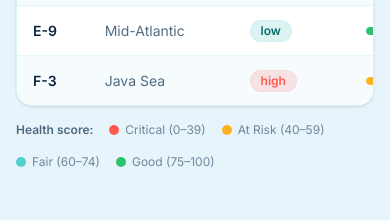
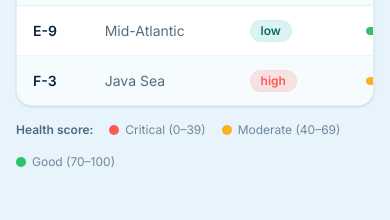
Before and after one commit to dronadri2007/Deepsea-Guardian, a React (Vite) app: page /risk-map in a window 390 px wide. Shown: the part 1020-1240 px from the top of the page. Built offline with nearby package versions, Linux system fonts and the light colour scheme.

Commit message:
style: visual polish pass - transitions, spacing, mobile refinements

```diff
--- a/src/pages/RiskMap.jsx
+++ b/src/pages/RiskMap.jsx
@@ -77,9 +77,8 @@ export default function RiskMap() {
           <span className="font-semibold text-textd/70">Health score:</span>
           {[
             { label: 'Critical (0–39)', color: '#ff5a4d' },
-            { label: 'At Risk (40–59)', color: '#ffb020' },
-            { label: 'Fair (60–74)',    color: '#4fd0cb' },
-            { label: 'Good (75–100)',   color: '#2ec16e' },
+            { label: 'Moderate (40–69)', color: '#ffb020' },
+            { label: 'Good (70–100)',   color: '#2ec16e' },
           ].map(({ label, color }) => (
             <span key={label} className="flex items-center gap-1.5">
               <span className="inline-block h-2.5 w-2.5 rounded-full" style={{ background: color }} />
```
